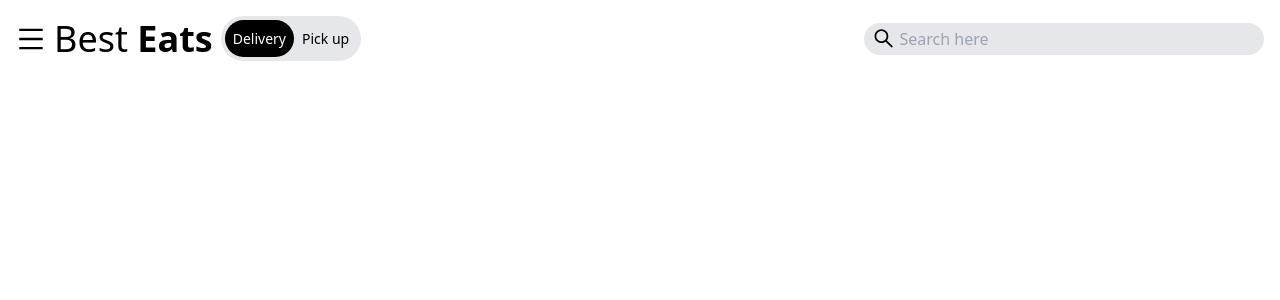
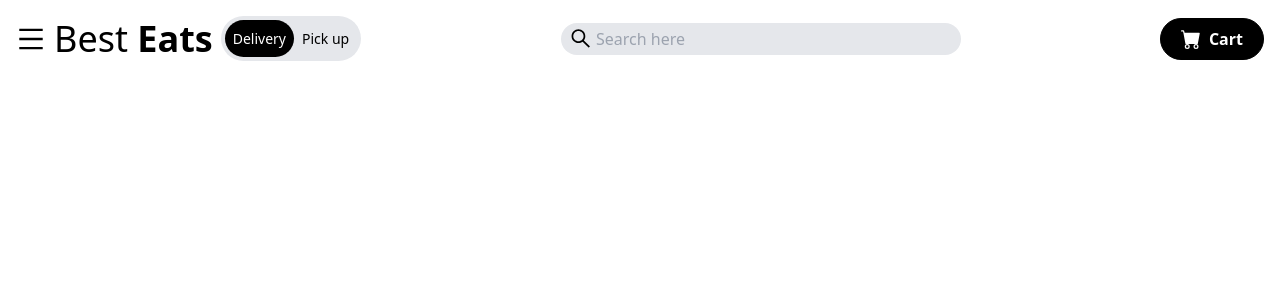
Before and after one commit to JammiM/food-delivery-website, a React (Create React App) app: page / in a window 1280 px wide. Shown: the top 300 px of the page. Built offline with nearby package versions, Linux system fonts and the light colour scheme.

Commit message:
Added the Cart button

```diff
--- a/src/components/Navbar.jsx
+++ b/src/components/Navbar.jsx
@@ -1,5 +1,6 @@
 import React from "react";
 import { AiOutlineMenu, AiOutlineSearch } from "react-icons/ai";
+import { BsFillCartFill } from "react-icons/bs";
 
 const Navbar = () => {
   return (
@@ -27,6 +28,11 @@ const Navbar = () => {
           className="bg-transparent p-1 w-full focus:outline-none"
         />
       </div>
+
+      <button className="bg-black text-white hidden md:flex items-center py-2 rounded-full">
+        <BsFillCartFill size={20} className="mr-2" />
+        <span className="font-bold">Cart</span>
+      </button>
     </div>
   );
 };
```
